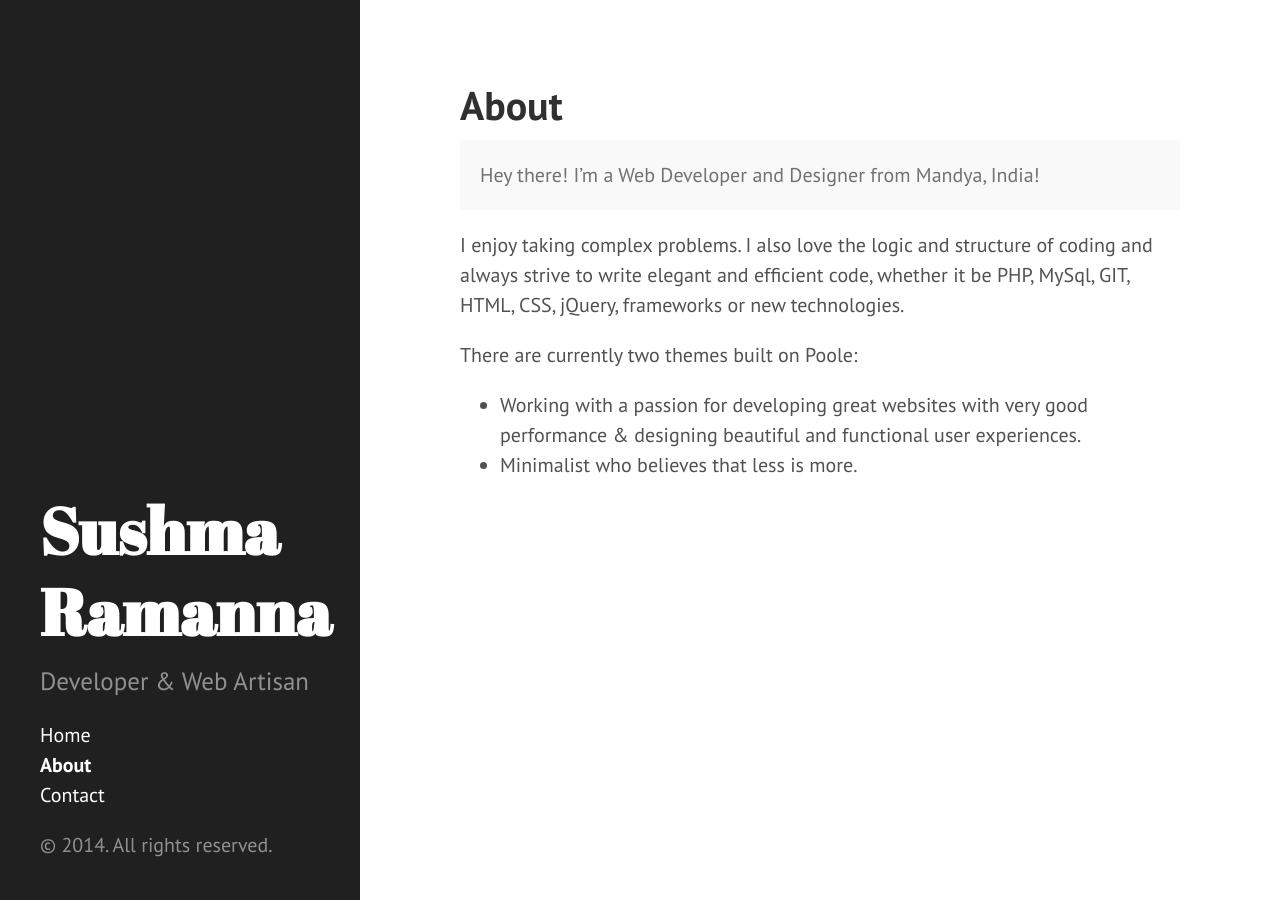
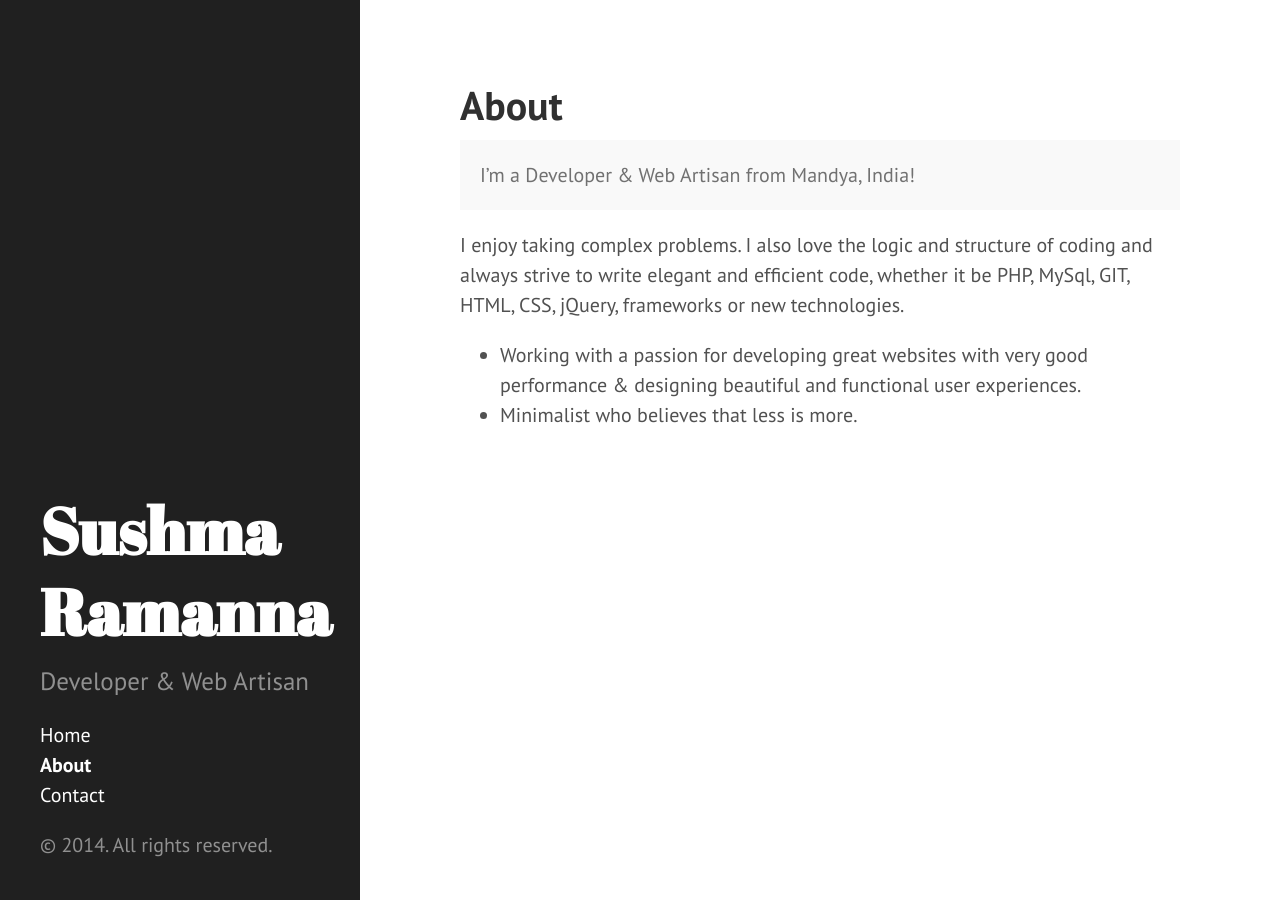
Before and after one commit to sushma-r/sushma-r.github.io, a Jekyll site: the page built from about.md, in a window 1280 px wide. Built offline with Jekyll 4.4.1, drawn with Linux system fonts in a browser that asks for light colours; Markdown is read by kramdown in place of the engine named in the settings.

Commit message:
intermediate changes

```diff
--- a/about.md
+++ b/about.md
@@ -4,12 +4,10 @@ title: About
 ---
 
 <p class="message">
-  Hey there! I’m a Web Developer and Designer from Mandya, India!
+  I’m a Developer & Web Artisan from Mandya, India!
 </p>
 
  I enjoy taking complex problems. I also love the logic and structure of coding and always strive to write elegant and efficient code, whether it be PHP, MySql, GIT, HTML, CSS, jQuery, frameworks or new technologies.
-
-There are currently two themes built on Poole:
 
 *  Working with a passion for developing great websites with very good performance & designing beautiful and functional user experiences.
 *  Minimalist who believes that less is more.
```
Also changed, not shown: _posts/2013-12-28-introducing-hyde.md (added, +37 -0 lines), public/contact.md (+2 -2 lines).
